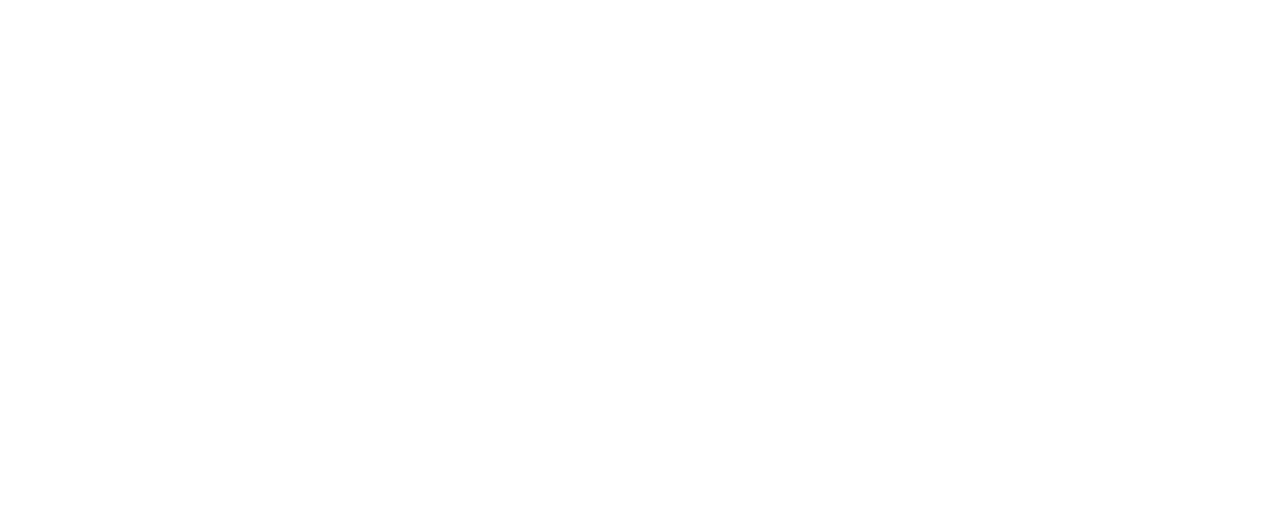
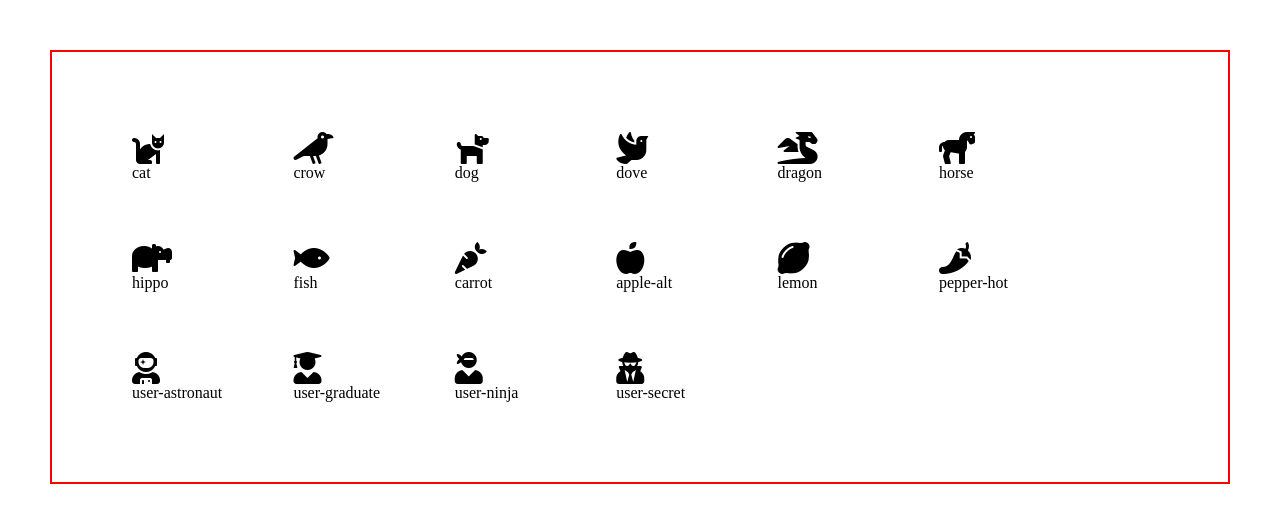
Before and after one commit to ghillahill/js-es6-icons, a plain HTML site: page index.html in a window 1280 px wide. Drawn offline with nearby package versions, Linux system fonts and the light colour scheme.

Commit message:
Usato Template Literal per visualizzare in pagina le icone.

```diff
--- a/main.js
+++ b/main.js
@@ -101,9 +101,12 @@ icons.forEach((element) => {
     const {prefix, name, family} = element;
 
     $('#container-icons').append(`
-        <div>
-            <i class"${family} ${prefix}${name}"></i>
+        <div class="pref-icon">
+            <i class="${family} ${prefix}${name} fa-2x"></i>
+            <p>${name}</p>
         </div>
     `);
 
+
+
 });
--- a/style.css
+++ b/style.css
@@ -3,3 +3,25 @@
     padding: 0;
     box-sizing: border-box;
 }
+
+#container-icons {
+    padding: 50px;
+    margin: 50px;
+    border: 2px solid red;
+}
+
+#container-icons::after {
+    clear: both;
+    display: table;
+    content: '';
+}
+
+.pref-icon {
+    width: 15%;
+    height: 30%;
+    float: left;
+    padding: 30px;
+    display: flex;
+    justify-content: center;
+    flex-direction: column;
+}
```
